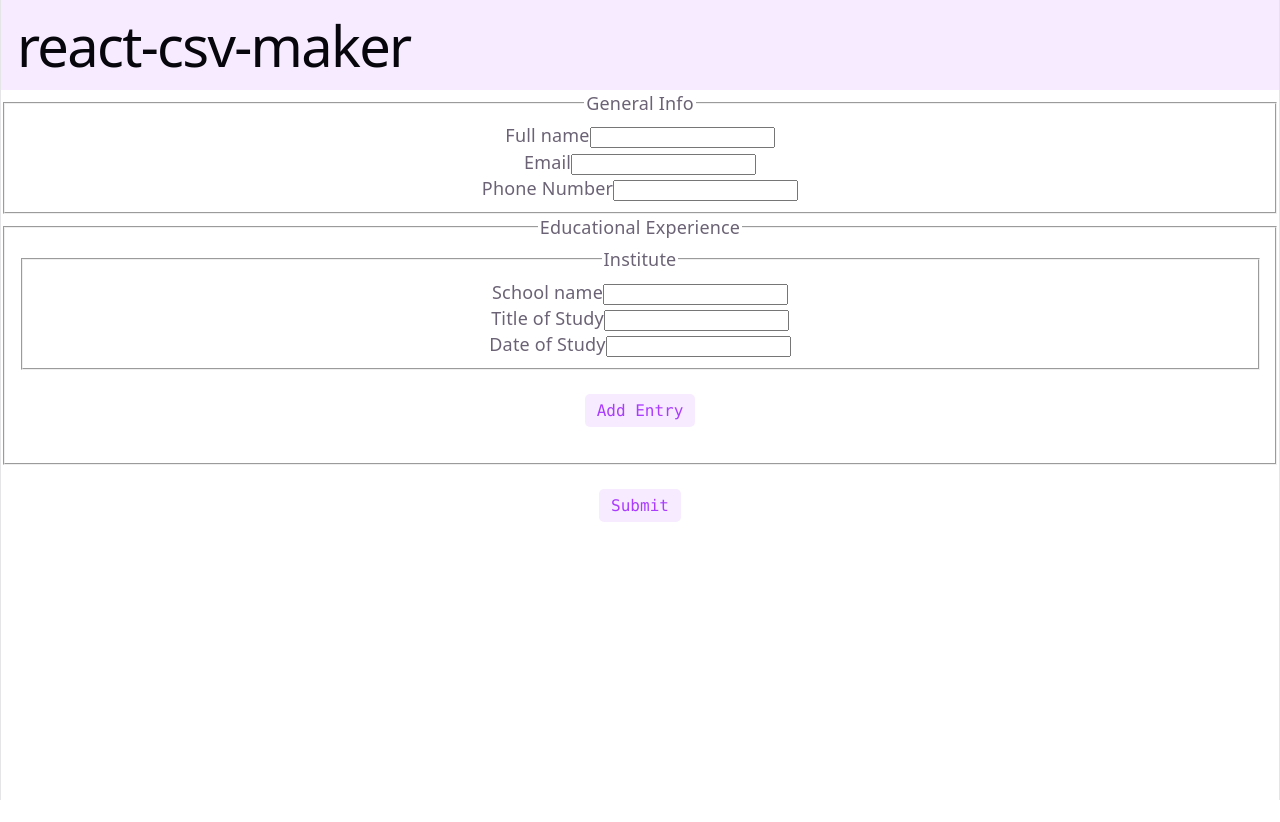
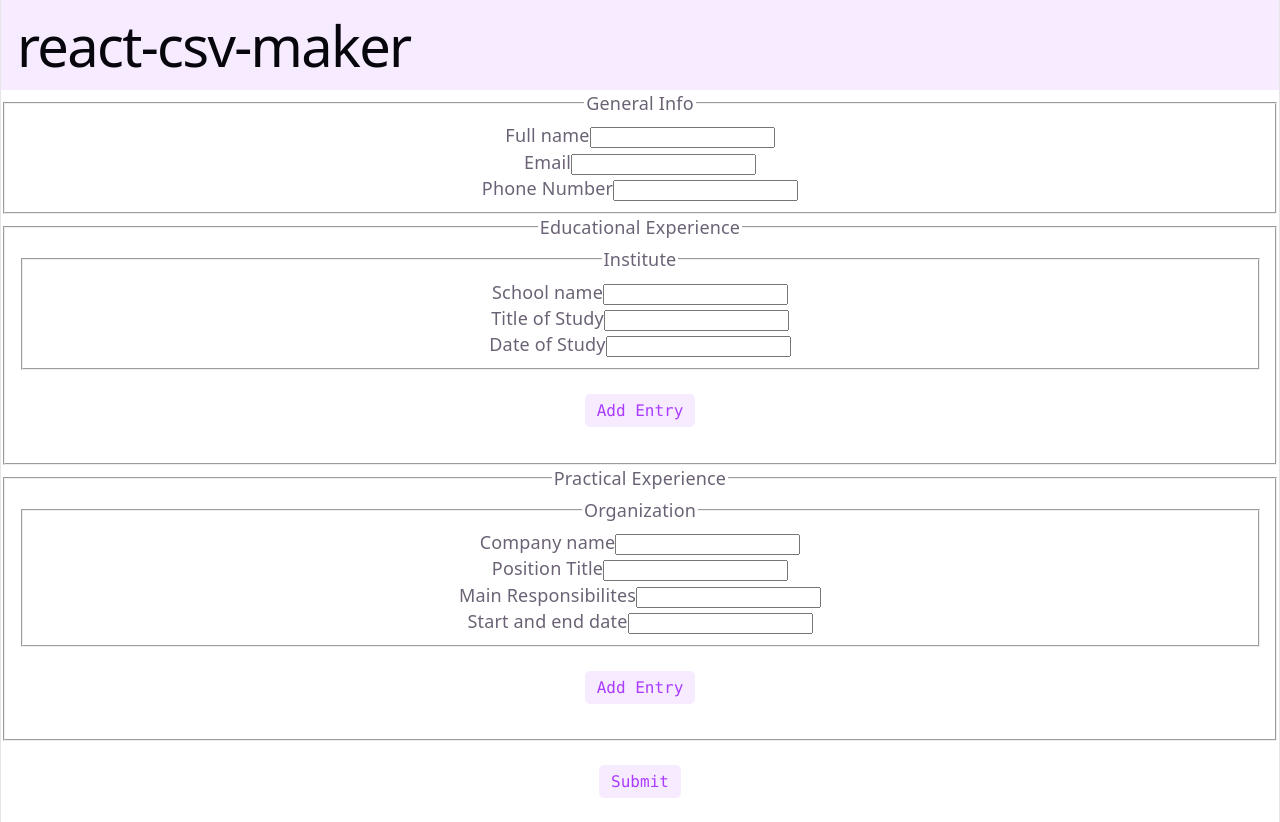
Before and after one commit to 4R1u/react-cv-maker, a React (Vite) app: page / in a window 1280 px wide. Before the commit the page ends 800 px from the top, so only its background shows below. Built offline with nearby package versions, Linux system fonts and the light colour scheme.

Commit message:
feat: add practical experience section

```diff
--- a/src/App.jsx
+++ b/src/App.jsx
@@ -23,12 +23,24 @@ function App() {
     }/>);
   };
 
+  const empTemplate = function({key}) {
+    return (<Section legend={"Organization"} key={key} fields={
+      [
+        {name: `comp_name_${key}`, label: "Company name", type: "text"},
+        {name: `comp_title_${key}`, label: "Position Title", type: "text"},
+        {name: `comp_role_${key}`, label: "Main Responsibilites", type: "text"},
+        {name: `comp_date_${key}`, label: "Start and end date", type: "text"}
+      ]
+    }/>);
+  };
+
   return (
     <>
       <Header />
       <form>
         <Section legend={generalInfo.legend} fields={generalInfo.fields} />
         <DynamicSection legend="Educational Experience" template={eduTemplate}/>
+        <DynamicSection legend="Practical Experience" template={empTemplate}/>
         <button type='button'>Submit</button>
       </form>
     </>
```
